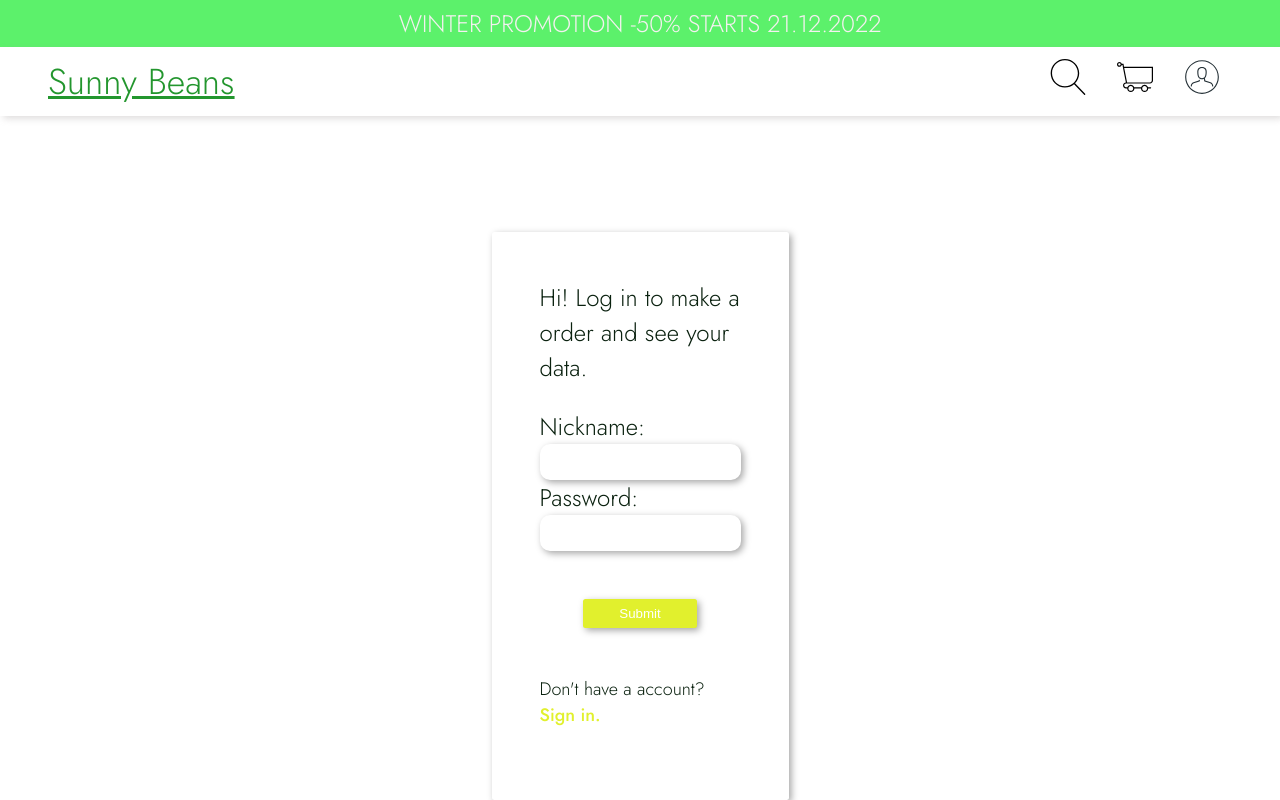
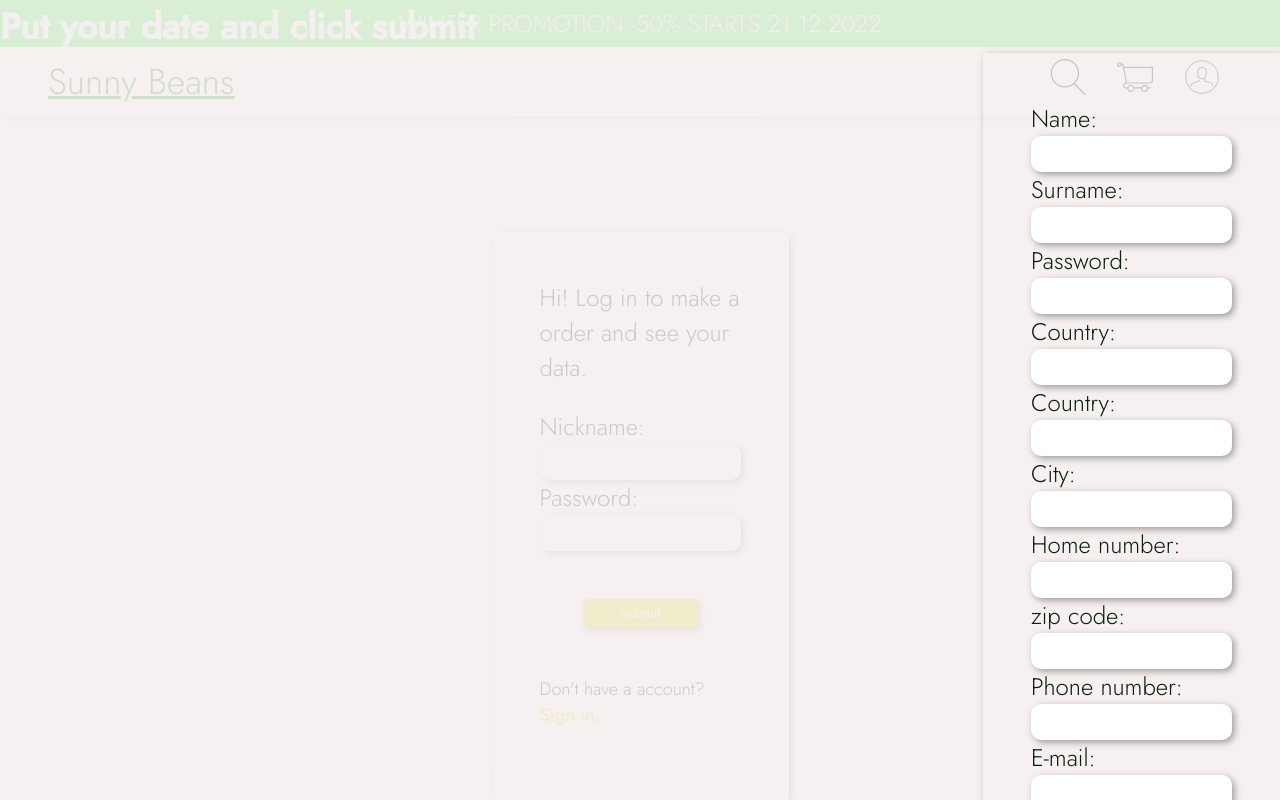
Before and after one commit to NataliaSunday/Britenet-campus-frontend, a website: page login.html in a window 1280 px wide. Both pictures are taken after a click on the link "Sign in.". Shown: the top 800 px of the page. Drawn offline with Linux system fonts and the light colour scheme; no server answers.

Commit message:
register

```diff
--- a/login.html
+++ b/login.html
@@ -53,6 +53,8 @@
 </header>
 
 <main class="main" id="main">
+
+
     <form class="form form--login" onsubmit="return performLogin()" id="loginForm">
         <p class="form__desc">Hi! Log in to make a order and see your data.</p>
         <label for="nickname" class="form__label">Nickname:</label>
@@ -60,15 +62,16 @@
         <label for="password" class="form__label">Password:</label>
         <input type="password" id="password" class="form__input">
        <input type="submit" class="btn btn--submit" >
-       <p class="form__desc--smaller form__desc">Don't have a account? <a href="#" class="link link--register">Sign in.</a></p>
+       <p class="form__desc--smaller form__desc">Don't have a account? <a href="#" class="link link--register" onclick="register(event)">Sign in.</a></p>
     </form>
+
+
+
     <section class="account" id="account">
         <h2 class="account__heading">Welcom on your account.</h2>
         <article class="account__data">
             <p>Here is your data</p>
-            <ul class="account list account__list" id="accountData">
-
-            </ul>
+            <ul class="account list account__list" id="accountData"></ul>
         </article>
         <article class="account__orders">
             <p>Here is your order history</p>
@@ -86,35 +89,69 @@
               </table>
         </article>
     </section>
+
+
+
      <section class="orderHistory displayNone" id="orderHistory">
             <h2 class="orderHistory__heading">Here is your order</h2>
         <article id="userOrderData" class="orderHistory__data">
             <p>Here is your order data</p>
-            <ul class="order list order__list" id="orderData">
-
-            </ul>
+            <ul class="order list order__list" id="orderData"></ul>
             <a href="login.html" class="btn">Back</a>
         </article>
         <article class="userOrder orderHistory__orders" id="userOrder">
             <p>Here is your order</p>
             <table class="table">
                 <thead class="table__head">
-
                     <tr>
                         <th class="table__headCol"></th>
                         <th class="table__headCol">Name</th>
                         <th class="table__headCol">How many</th>
                         <th class="table__headCol">Price</th>
                     </tr>
-
                 </thead>
-                    <tbody class="table__body" id="orderInfo">
-                    </tbody>
+                <tbody class="table__body" id="orderInfo"></tbody>
             </table>
         </article>
+    </section>
+<section class="register displayNone" id="register">
+<h2>Put your date and click submit</h2>
+    <form class="cart__form form" onsubmit="addUser(event)">
+
+        <label for="name" class="form__label">Name:</label>
+        <input type="text" class="form__input" id="name">
+
+        <label for="surname" class="form__label">Surname:</label>
+        <input type="text" class="form__input" id="surname">
+
+        <label for="user_password" class="form__label">Password:</label>
+        <input type="password" class="form__input" id="user_password">
+
+        <label for="country" class="form__label">Country:</label>
+        <input type="text" class="form__input" id="country">
+
+        <label for="country" class="form__label">Country:</label>
+        <input type="text" class="form__input" id="country">
+
+        <label for="city" class="form__label">City:</label>
+        <input type="text" class="form__input" id="city">
+
+        <label for="homeNumber" class="form__label">Home number:</label>
+        <input type="text" class="form__input" id="homeNumber">
+
+        <label for="zipCode" class="form__label">zip code:</label>
+        <input type="text" class="form__input" id="zipCode">
+
+        <label for="phoneNumber" class="form__label">Phone number:</label>
+        <input type="text" class="form__input" id="phoneNumber">
+
+        <label for="eMail" class="form__label">E-mail:</label>
+        <input type="text" class="form__input" id="eMail">
+
+        <input type="submit" class="btn btn--submit" >
+      </form>
 
 </section>
-
 
 </main>
 
--- a/script/userService.js
+++ b/script/userService.js
@@ -107,3 +107,16 @@ function seeOrder(orderId){
         console.log(e);
     })
 }
+
+
+function register(e){
+    e.preventDefault();
+    let register = document.querySelector("#register");
+    register.classList.remove("displayNone");
+
+
+}
+
+function addUser(e){
+    e.preventDefault();
+}
--- a/style/scss/sections/shop.scss
+++ b/style/scss/sections/shop.scss
@@ -136,3 +136,14 @@ main{
     min-height: 100vh;
 
 }
+
+.register{
+    width: 100vw;
+    height: 100vh;
+    background-color: #f4ededd3;
+    position: fixed;
+    top: 0;
+    left: 0;
+    z-index: 10;
+
+}
```
Also changed, not shown: style/css/main.css, 1 other file. Lines whose indentation alone changed are shown as unchanged.
